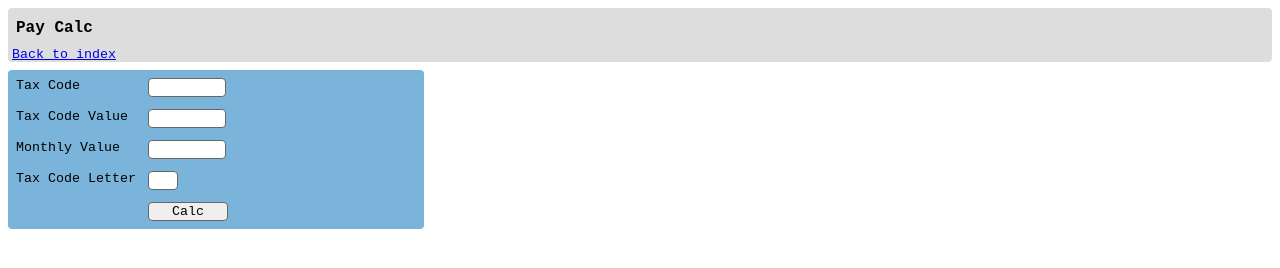
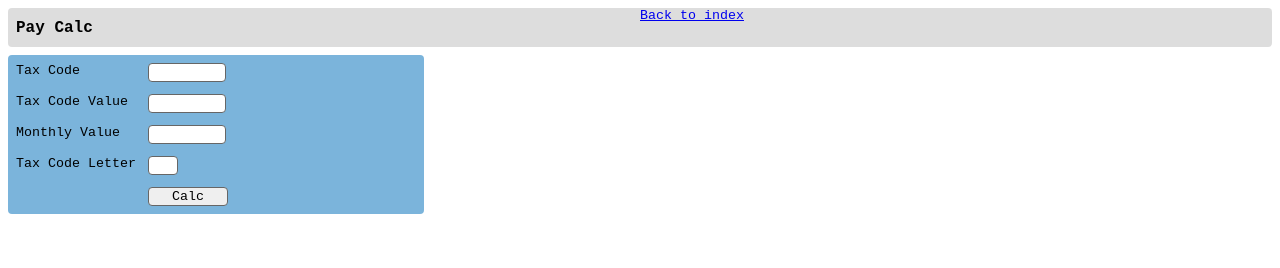
Before and after one commit to xstux/dev, a plain HTML site: page PayCalc.html in a window 1280 px wide. Drawn offline with Linux system fonts and the light colour scheme.

Commit message:
Corrected banner placement

```diff
--- a/PayCalc.html
+++ b/PayCalc.html
@@ -53,8 +53,8 @@
 <body>
 
     <div class="banner">
-        <div><h1>Pay Calc</h1></div>
-        <div><a href="index.html">Back to index</a></div>
+        <div class="banner-child"><h1>Pay Calc</h1></div>
+        <div class="banner-child"><a href="index.html">Back to index</a></div>
     </div>
 <div class="container">
 
--- a/PayCalcStyle.css
+++ b/PayCalcStyle.css
@@ -33,6 +33,12 @@ td {
     border-radius: 4px;
 }
 
+.banner-child
+{
+    float: left;
+    width:50%;
+}
+
 .numeric {
     text-align: right;
     border-radius: 4px;
```
